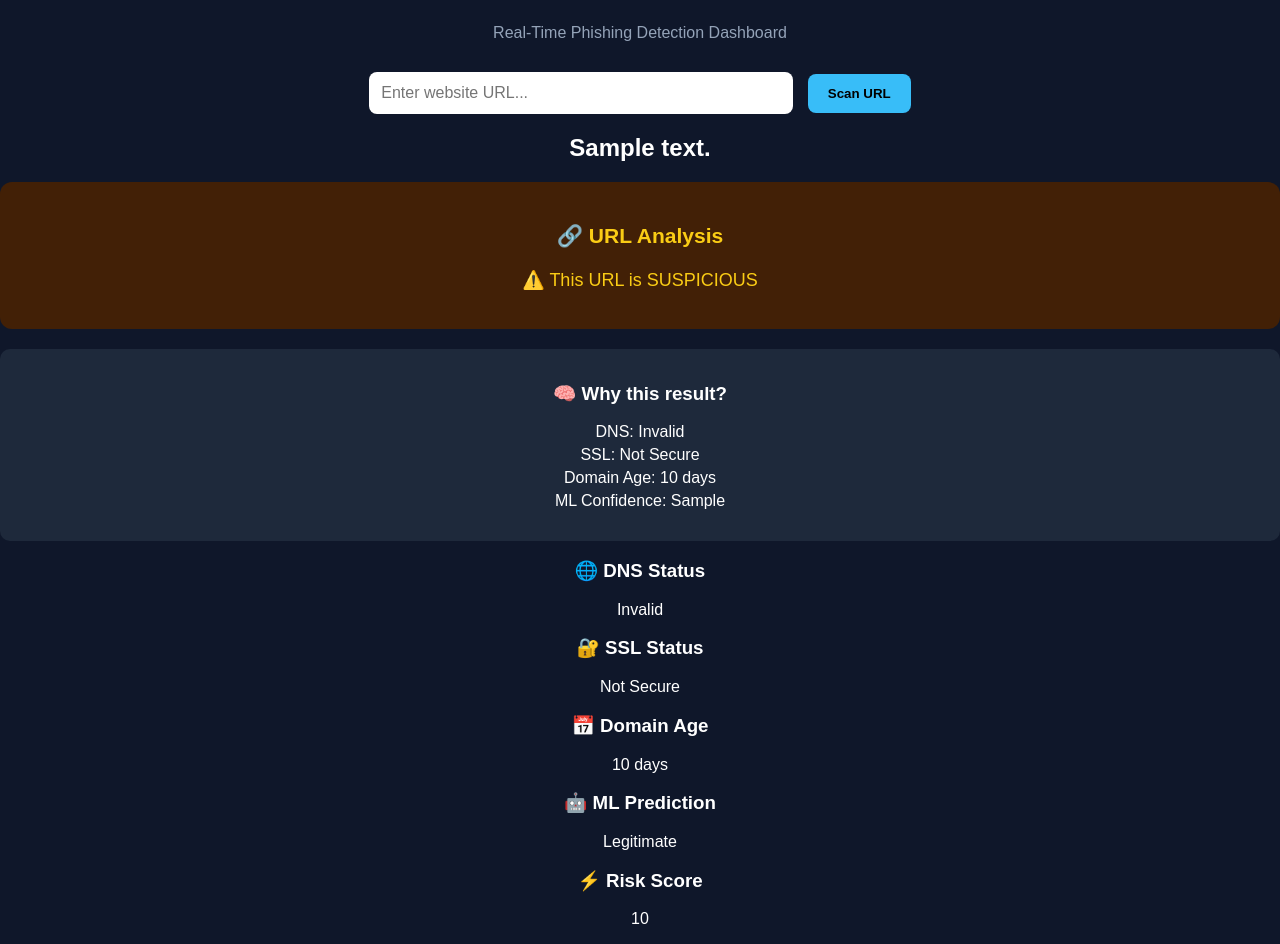
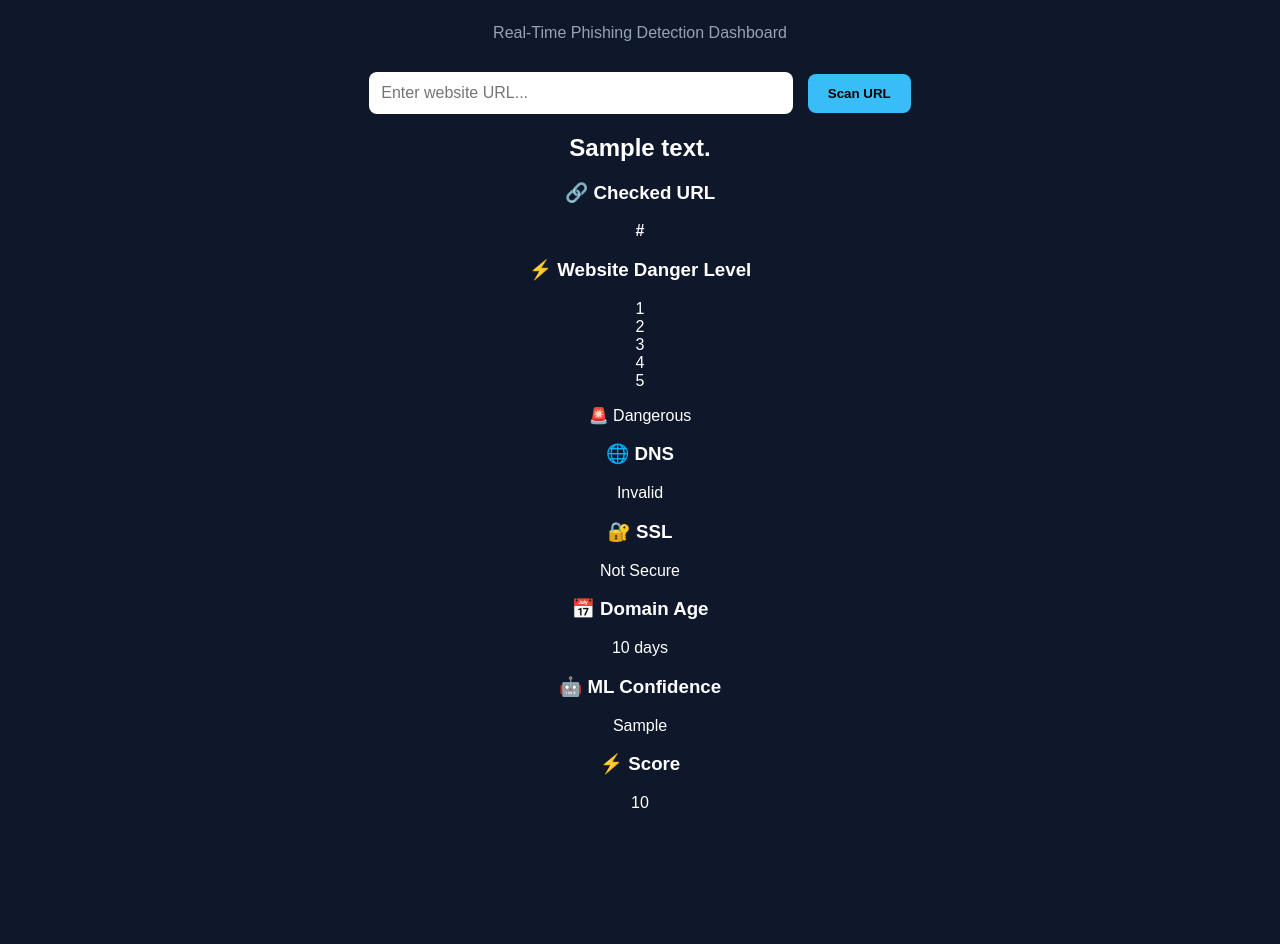
Before and after one commit to ShyamKumar1208/phishing-detector, a Flask app: template templates/index.html in a window 1280 px wide. Shown: the part 150-1094 px from the top of the page. After the commit the page ends 958 px from the top, so only its background shows below. Run offline with Flask 3, Linux system fonts and the light colour scheme; the template is opened without the code that fills it: most values are stand-ins (such as "Sample title", 1, 10 or a date in 2020); parts of the project's set-up code (start-up, migrations or seed data) failed here and were passed over.

Commit message:
Update index.html

```diff
--- a/templates/index.html
+++ b/templates/index.html
@@ -25,51 +25,54 @@
 
     {% if prediction_text %}
 
-    <!-- 🔥 MAIN RESULT -->
+    <!-- RESULT -->
     <div class="result-box">
         <h2>{{ prediction_text }}</h2>
     </div>
 
-    <!-- 🔥 URL STATUS VISUAL -->
-    <div class="url-status
-        {% if "Legitimate" in prediction_text %}safe
-        {% elif "Phishing" in prediction_text %}danger
-        {% else %}warning
-        {% endif %}">
+    <!-- 🔗 Checked URL -->
+    <div class="checked-url">
+        <h3>🔗 Checked URL</h3>
+        <p><strong>{{ url }}</strong></p>
+    </div>
 
-        <h3>🔗 URL Analysis</h3>
-        <p>
-            {% if "Legitimate" in prediction_text %}
-                ✅ This URL appears SAFE
-            {% elif "Phishing" in prediction_text %}
-                🚨 This URL is HIGHLY DANGEROUS
+    <!-- 🔥 DANGER LEVEL SCALE -->
+    <div class="risk-meter">
+        <h3>⚡ Website Danger Level</h3>
+
+        <div class="scale">
+            <div class="level {% if score <= 1 %}active{% endif %}">1</div>
+            <div class="level {% if score == 2 %}active{% endif %}">2</div>
+            <div class="level {% if score == 3 %}active{% endif %}">3</div>
+            <div class="level {% if score == 4 %}active{% endif %}">4</div>
+            <div class="level {% if score >= 5 %}active{% endif %}">5</div>
+        </div>
+
+        <p class="risk-text">
+            {% if score <= 1 %}
+                🟢 Very Safe
+            {% elif score == 2 %}
+                🟡 Low Risk
+            {% elif score == 3 %}
+                🟠 Medium Risk
+            {% elif score == 4 %}
+                🔴 High Risk
             {% else %}
-                ⚠️ This URL is SUSPICIOUS
+                🚨 Dangerous
             {% endif %}
         </p>
-    </div>
-
-    <!-- 🔍 REASON EXPLANATION -->
-    <div class="explanation">
-        <h3>🧠 Why this result?</h3>
-        <ul>
-            <li>DNS: {{ "Valid" if dns else "Invalid" }}</li>
-            <li>SSL: {{ "Secure" if ssl else "Not Secure" }}</li>
-            <li>Domain Age: {{ age }} days</li>
-            <li>ML Confidence: {{ ml }}</li>
-        </ul>
     </div>
 
     <!-- DASHBOARD -->
     <div class="dashboard">
 
         <div class="card">
-            <h3>🌐 DNS Status</h3>
+            <h3>🌐 DNS</h3>
             <p>{{ "Valid" if dns else "Invalid" }}</p>
         </div>
 
         <div class="card">
-            <h3>🔐 SSL Status</h3>
+            <h3>🔐 SSL</h3>
             <p>{{ "Secure" if ssl else "Not Secure" }}</p>
         </div>
 
@@ -79,12 +82,12 @@
         </div>
 
         <div class="card">
-            <h3>🤖 ML Prediction</h3>
-            <p>{{ "Phishing" if ml > 0.6 else "Legitimate" }}</p>
+            <h3>🤖 ML Confidence</h3>
+            <p>{{ ml }}</p>
         </div>
 
         <div class="card">
-            <h3>⚡ Risk Score</h3>
+            <h3>⚡ Score</h3>
             <p>{{ score }}</p>
         </div>
 
@@ -95,7 +98,8 @@
 </div>
 
 <footer>
-     </footer>
+
+</footer>
 
 <script>
 function showLoader() {
```
